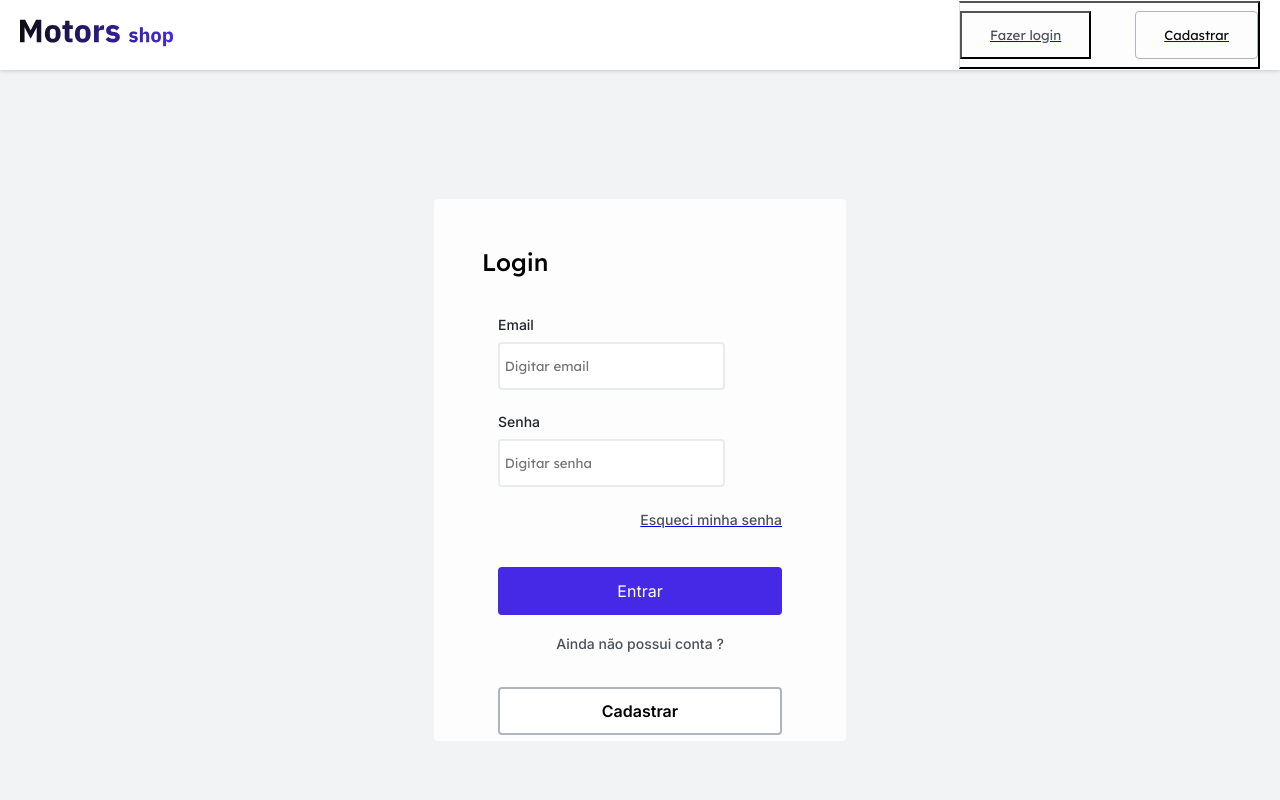
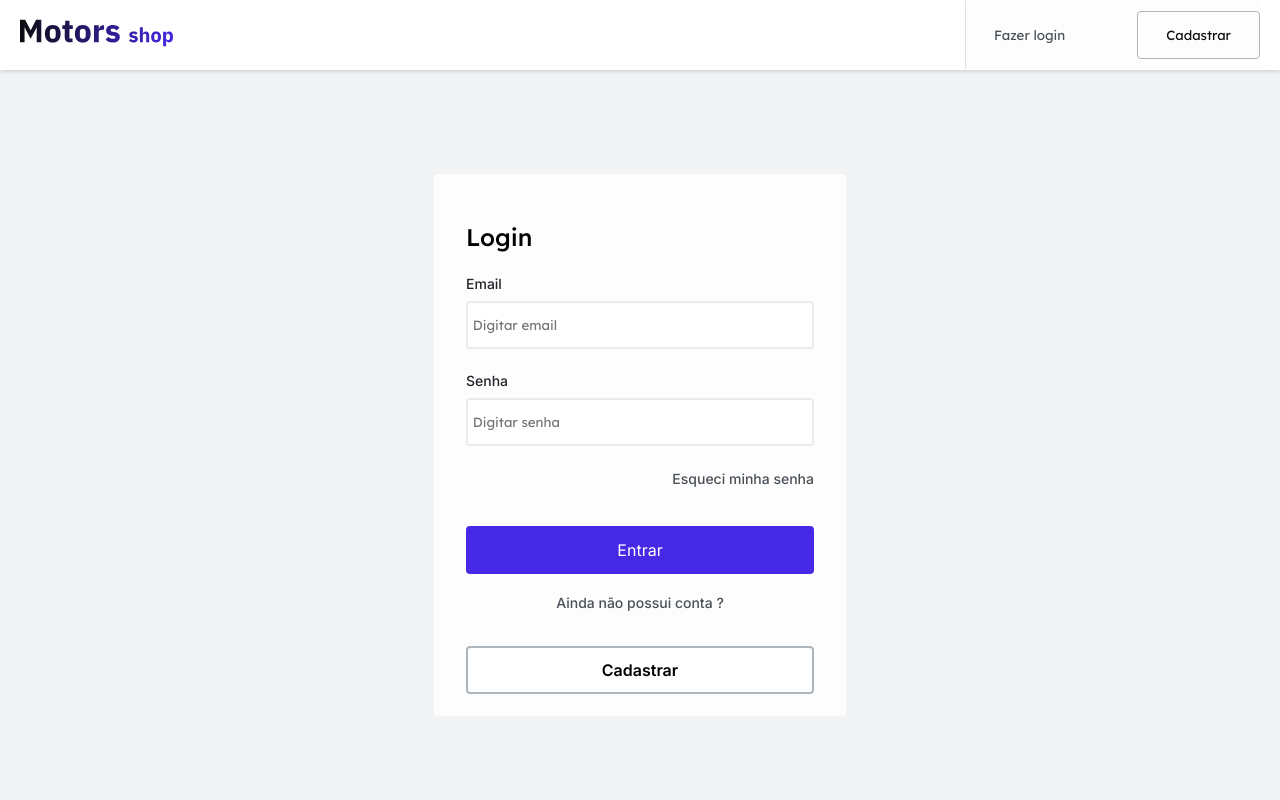
Before and after one commit to projeto-final-grupo10-t15/projeto-final-grupo10, a React (Vite) app in the folder frontend/: page /login in a window 1280 px wide. Shown: the top 800 px of the page. Built offline with nearby package versions, Linux system fonts and the light colour scheme.

Commit message:
Fixing the login and registration components css

```diff
--- a/frontend/src/Components/ButtonsHeader/styles.ts
+++ b/frontend/src/Components/ButtonsHeader/styles.ts
@@ -8,7 +8,7 @@ export const StyledButton = styled.button`
   height: fit-content;
   border-left: 0.1rem solid var(--grey6);
   flex-direction: column;
-  width: 100vw;
+  width: 100%;
   .loginButton {
     display: flex;
     height: 3rem;
--- a/frontend/src/Components/CardUserInfo/style.ts
+++ b/frontend/src/Components/CardUserInfo/style.ts
@@ -2,7 +2,7 @@ import { styled } from "styled-components";
 
 export const CardUserInfoContainer = styled.div`
   display: flex;
-  width: 100vw;
+  width: 100%;
   flex-direction: column;
   align-items: flex-start;
 
--- a/frontend/src/Components/Footer/styles.ts
+++ b/frontend/src/Components/Footer/styles.ts
@@ -8,7 +8,7 @@ const StyledFooter = styled.footer`
   gap: 1rem;
   background: var(--grey0);
   padding: 1rem 0;
-  width: 100vw;
+  width: 100%;
   height: fit-content;
 
   .footer__logo {
--- a/frontend/src/Components/Header/styles.ts
+++ b/frontend/src/Components/Header/styles.ts
@@ -1,6 +1,7 @@
 import styled from "styled-components";
 
 export const StyledHeader = styled.header`
+  width: 100%;
   display: flex;
   justify-content: space-between;
   align-items: center;
--- a/frontend/src/Components/Input/styles.ts
+++ b/frontend/src/Components/Input/styles.ts
@@ -1,29 +1,24 @@
 import { styled } from "styled-components";
 
-export const StyledInput = styled.fieldset `
-    gap:0.5rem;
-    display:flex;
-    flex-direction:column;
-    width:100%;
-    border:none;
+export const StyledInput = styled.fieldset`
+  gap: 0.5rem;
+  display: flex;
+  flex-direction: column;
+  width: 100%;
+  border: none;
 
-
-    label{
-        font-size:0.875rem;
-        font-family: 'Inter', sans-serif;
-        font-weight:500;
-        line-height:16.94px;
-        color:var(--grey1)
-
-    }
-    input{
-        border-radius:4px;
-        border:2px solid var(--grey7);
-        width:80%;
-        max-width:315px;
-        height:48px;
-        padding:0.3rem;
-
-
-    }
-`
+  label {
+    font-size: 0.875rem;
+    font-family: "Inter", sans-serif;
+    font-weight: 500;
+    line-height: 16.94px;
+    color: var(--grey1);
+  }
+  input {
+    border-radius: 4px;
+    border: 2px solid var(--grey7);
+    width: 100%;
+    height: 48px;
+    padding: 0.3rem;
+  }
+`;
--- a/frontend/src/Components/LoginForm/index.tsx
+++ b/frontend/src/Components/LoginForm/index.tsx
@@ -24,8 +24,8 @@ export const LoginForm = () => {
   return (
     <StyledLoginForm>
       <div className="login__container">
-        <h2>Login</h2>
         <form onSubmit={handleSubmit(submit)}>
+          <h2>Login</h2>
           <Input
             label="Email"
             placeholder="Digitar email"
--- a/frontend/src/Components/LoginForm/styles.ts
+++ b/frontend/src/Components/LoginForm/styles.ts
@@ -1,93 +1,89 @@
 import { styled } from "styled-components";
 
-export const StyledLoginForm = styled.main `
+export const StyledLoginForm = styled.main`
   display: flex;
-    flex-direction:column;
-    align-items:center;
-    justify-content:center;
-    height:100%;
+  flex-direction: column;
+  align-items: center;
+  justify-content: center;
+  width: 100%;
+  height: 100%;
   background-color: var(--grey8);
-    .login__container{
-        display:flex;
-        padding:3rem;
-        flex-direction:column;
+  padding-bottom: 50px;
+  .login__container {
+    display: flex;
+    padding: 2rem 1rem;
+    flex-direction: column;
     gap: 1.5rem;
-        border-radius:4px;
-        background-color:var(--grey10);
-        width:80%;
+    border-radius: 4px;
+    background-color: var(--grey10);
+    width: 100%;
     max-width: 412px;
-        max-height:542px;
+    max-height: 542px;
   }
-        h2{
-            font-family: 'Lexend', sans-serif;
+  h2 {
+    font-family: "Lexend", sans-serif;
     font-size: 1.5rem;
     font-weight: 500;
-            line-height:1.875rem;
+    line-height: 1.875rem;
   }
-        form{
-            width:100%;
-            display:flex;
-            flex-direction:column;
+  form {
+    width: 100%;
+    display: flex;
+    flex-direction: column;
     gap: 1.5rem;
     padding: 1rem;
-
   }
 
-    p{
-        font-family: 'Inter', sans-serif;
+  p {
+    font-family: "Inter", sans-serif;
     color: var(--grey2);
-        font-weight:500;
-        font-size:0.875rem;
-        text-align:end;
-        padding-bottom:15px;
+    font-weight: 500;
+    font-size: 0.875rem;
+    text-align: end;
+    padding-bottom: 15px;
   }
-    .button__container{
-        display:flex;
-        flex-direction:column;
-        align-items:center;
-        gap:20px;
-        a{
-            width:100%;
+  .button__container {
+    width: 100%;
+    display: flex;
+    flex-direction: column;
+    align-items: center;
+    gap: 20px;
+    a {
+      width: 100%;
     }
-        p{
-            font-family: 'Inter', sans-serif;
+    p {
+      font-family: "Inter", sans-serif;
       color: var(--grey2);
-            font-weight:500;
-            font-size:0.875rem;
+      font-weight: 500;
+      font-size: 0.875rem;
     }
-        button{
-            width:100%;
-            height:48px;
-            border-radius:4px;
-            max-width:315px;
-            font-size:1rem;
-            font-family: 'Inter', sans-serif;
-
+    button {
+      width: 100%;
+      height: 48px;
+      border-radius: 4px;
+      font-size: 1rem;
+      font-family: "Inter", sans-serif;
     }
-        .submitBtn{
-            width:100%;
-            height:48px;
-            border-radius:4px;
-            border:none;
-            background-color:var(--brand1);
-            color:var(--whiteFixed);
-
+    .submitBtn {
+      width: 100%;
+      height: 48px;
+      border-radius: 4px;
+      border: none;
+      background-color: var(--brand1);
+      color: var(--whiteFixed);
     }
-        .submitBtn:hover{
-            background-color:var(--brand2)
+    .submitBtn:hover {
+      background-color: var(--brand2);
     }
-        .registerBtn{
-            border:2px solid var(--grey4);
-            background-color:var(--whiteFixed);
-            font-weight:600;
-
+    .registerBtn {
+      border: 2px solid var(--grey4);
+      background-color: var(--whiteFixed);
+      font-weight: 600;
     }
-        .registerBtn:hover{
-            background-color:var(--grey1);
-            color:var(--grey10);
-            border:none;
-
+    .registerBtn:hover {
+      background-color: var(--grey1);
+      color: var(--grey10);
+      border: none;
     }
   }
-
-`
+`;
--- a/frontend/src/Components/RegisterForm/index.tsx
+++ b/frontend/src/Components/RegisterForm/index.tsx
@@ -32,9 +32,9 @@ export const RegisterForm = () => {
   return (
     <StyledRegisterForm>
       <div className="register__container">
-        <h2>Cadastro</h2>
-        <p>Informações pessoais</p>
         <form onSubmit={handleSubmit(submit)}>
+          <h2>Cadastro</h2>
+          <p>Informações pessoais</p>
           <Input
             label="Nome"
             placeholder="Ex: Lucas Ribeiro"
--- a/frontend/src/Components/RegisterForm/styles.ts
+++ b/frontend/src/Components/RegisterForm/styles.ts
@@ -1,74 +1,68 @@
 import { styled } from "styled-components";
 
-export const StyledRegisterForm = styled.main `
+export const StyledRegisterForm = styled.main`
   display: flex;
-    flex-direction:column;
-    align-items:center;
-    justify-content:center;
-    height:100%;
-    width:100vw;
+  flex-direction: column;
+  align-items: center;
+  justify-content: center;
+  height: 100%;
+  width: 100%;
   background-color: var(--grey8);
-    .register__container{
-        display:flex;
-        padding:3rem;
-        flex-direction:column;
-        margin:1rem;
-        margin-bottom:3rem;
+  .register__container {
+    display: flex;
+    padding: 2rem 1rem;
+    flex-direction: column;
+    justify-content: center;
+    align-items: center;
+    margin: 1rem 0;
     gap: 1.5rem;
-        border-radius:4px;
-        background-color:var(--grey10);
-        width:80%;
-        height:50%;
+    border-radius: 4px;
+    background-color: var(--grey10);
+    width: 100%;
+    height: 50%;
     max-width: 411px;
-
   }
-        h2{
-            font-family: 'Lexend', sans-serif;
+  h2 {
+    font-family: "Lexend", sans-serif;
     font-size: 1.5rem;
     font-weight: 500;
-            line-height:1.875rem;
+    line-height: 1.875rem;
   }
-        form{
-            width:100%;
-            display:flex;
-            flex-direction:column;
+  form {
+    width: 100%;
+    display: flex;
+    flex-direction: column;
     gap: 1.5rem;
     padding: 1rem;
-
   }
 
-    p{
-        font-family: 'Inter', sans-serif;
+  p {
+    font-family: "Inter", sans-serif;
     color: var(--grey2);
-        font-weight:500;
-        font-size:0.875rem;
-
+    font-weight: 500;
+    font-size: 0.875rem;
   }
 
-
-    .submitBtn{
-        font-size:1rem;
-        font-family: 'Inter', sans-serif;
-        width:80%;
-        height:48px;
-        border-radius:4px;
-        border:none;
-        background-color:var(--brand1);
-        color:var(--whiteFixed);
-        max-width:315px;
-
+  .submitBtn {
+    font-size: 1rem;
+    font-family: "Inter", sans-serif;
+    width: 100%;
+    height: 48px;
+    border-radius: 4px;
+    border: none;
+    background-color: var(--brand1);
+    color: var(--whiteFixed);
   }
-    .submitBtn:hover{
-        background-color:var(--brand2)
+  .submitBtn:hover {
+    background-color: var(--brand2);
   }
 
-    .choice__container{
+  .choice__container {
     display: flex;
     gap: 10px;
-        font-family: 'Inter', sans-serif;
-        font-weight:600;
-        width:100%;
-
+    font-family: "Inter", sans-serif;
+    font-weight: 600;
+    width: 100%;
   }
   .choice__container input[type="radio"] {
     display: none;
@@ -87,14 +81,12 @@ export const StyledRegisterForm = styled.main `
   .choice:hover {
     background-color: var(--brand1);
     border-color: var(--brand1);
-  color:var(--whiteFixed);
+    color: var(--whiteFixed);
   }
 
   .choice input[type="radio"]:checked + .choice {
     background-color: var(--brand1);
     border-color: var(--brand1);
-  color:var(--whiteFixed);
+    color: var(--whiteFixed);
   }
-
-
-`
+`;
--- a/frontend/src/pages/Login/style.ts
+++ b/frontend/src/pages/Login/style.ts
@@ -1,7 +1,6 @@
 import { styled } from "styled-components";
 
-export const StyledMain = styled.main `
-    width: 100vw;
-    height: 100vh
-
-`
+export const StyledMain = styled.main`
+  width: 100%;
+  height: 100vh;
+`;
--- a/frontend/src/styles/global.ts
+++ b/frontend/src/styles/global.ts
@@ -52,12 +52,6 @@ export const GlobalStyles = createGlobalStyle`
     --font-heading6-500: 500;
     --font-heading7-600: 600;
     --font-heading7-500: 500;
-<<<<<<< HEAD
-=======
-
-
-
->>>>>>> f8cb6d7f2a0b74af9178128e7032c54e77fd1572
 }
 
 *{
@@ -65,16 +59,9 @@ export const GlobalStyles = createGlobalStyle`
     margin: 0;
     padding: 0;
     list-style: none;
-<<<<<<< HEAD
     text-decoration: none;
     font-family: 'Lexend', sans-serif;
-=======
-
-    text-decoration:none;
-
-
->>>>>>> f8cb6d7f2a0b74af9178128e7032c54e77fd1572
-
+    border: none;
 }
 body,html{
     width:100%;
```
Lines whose indentation alone changed are shown as unchanged.
